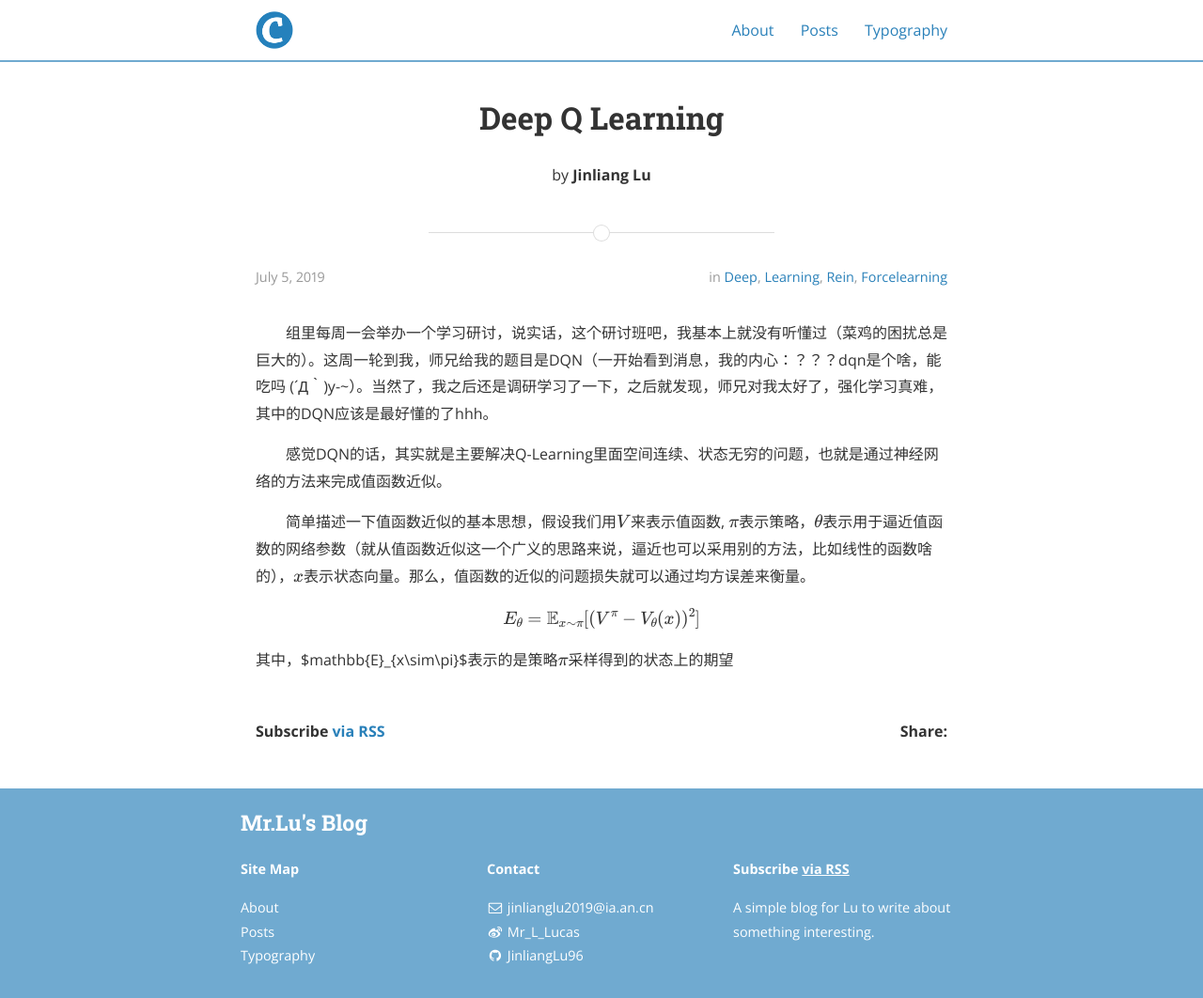
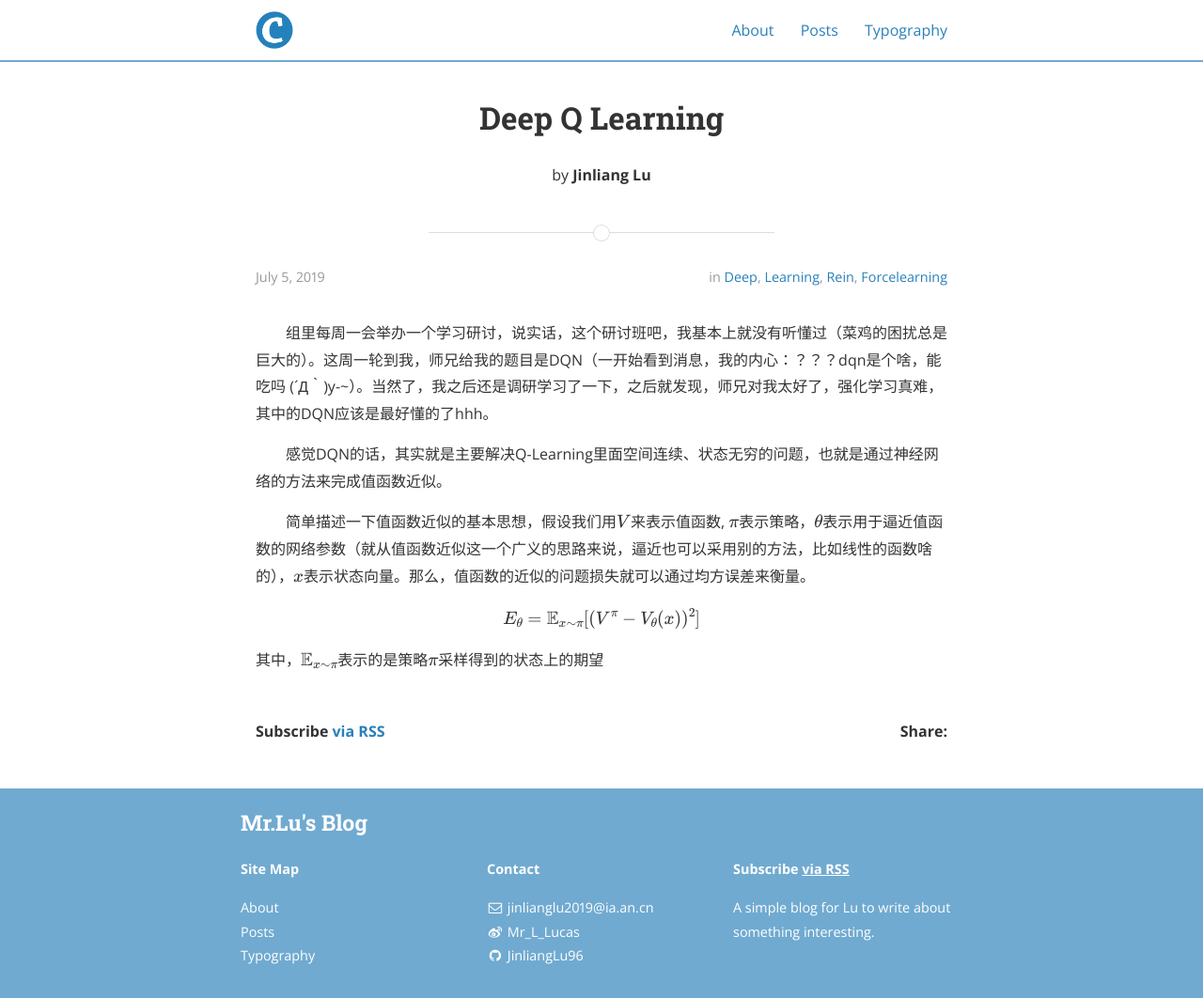
Before and after one commit to JinliangLu96/JinliangLu96.github.io, a Jekyll site: the page built from _posts/2015-04-18-dummy.markdown, in a window 1280 px wide. Shown: the whole page at 94% size. Built offline with Jekyll 4.4.1, drawn with Linux system fonts in a browser that asks for light colours; nearby versions of some CDN libraries; formulas are drawn with MathJax 3.

```diff
--- a/_posts/2015-04-18-dummy.markdown
+++ b/_posts/2015-04-18-dummy.markdown
@@ -17,4 +17,4 @@ categories: Deep Learning Rein forceLearning
 $$E_\theta=\mathbb{E}_{x\sim\pi}[(V^{\pi}-V_\theta(x))^2]$$
 
 
-其中，$mathbb{E}_{x\sim\pi}$表示的是策略$$\pi$$采样得到的状态上的期望
+其中，$$\mathbb{E}_{x\sim\pi}$$表示的是策略$$\pi$$采样得到的状态上的期望
```
